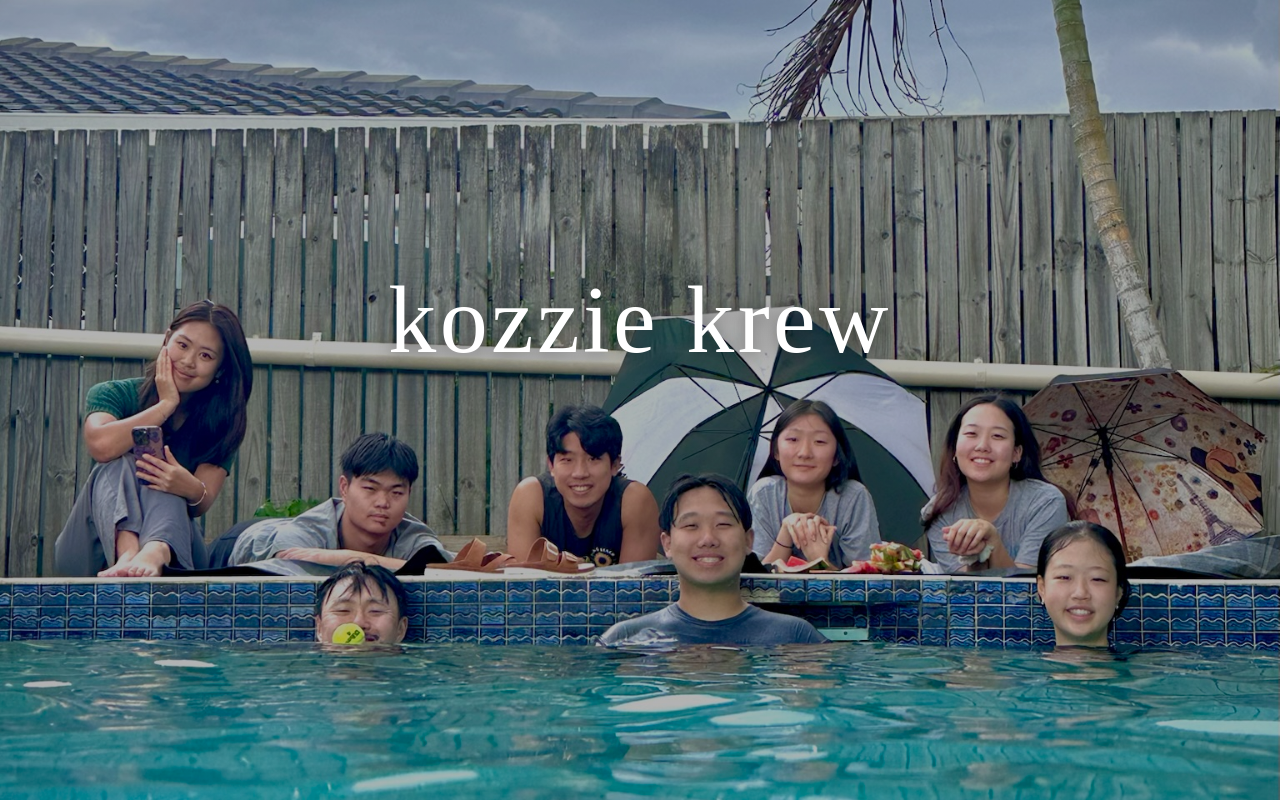
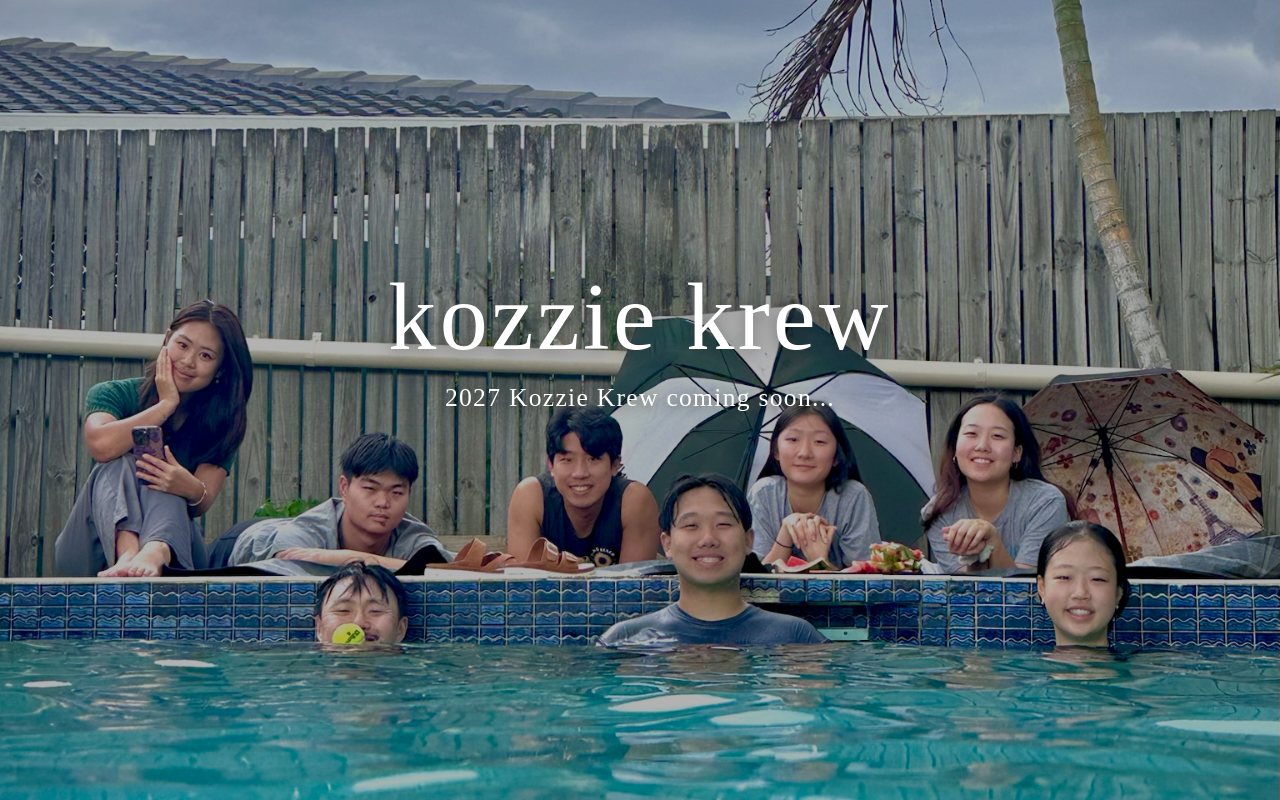
Before and after one commit to sweetpotato-droid/tigorla, a plain HTML site: page kozzie_krew_website 2/index.html in a window 1280 px wide. Drawn offline with Linux system fonts and the light colour scheme.

Commit message:
Add files via upload

```diff
--- a/kozzie_krew_website 2/index.html
+++ b/kozzie_krew_website 2/index.html
@@ -12,6 +12,7 @@
   background: #222;
   color: white;
   overflow: hidden;
+}
 .hero {
   min-height: 100vh;
   min-height: 100svh;
@@ -23,8 +24,9 @@
     linear-gradient(rgba(0, 0, 0, 0.28), rgba(0, 0, 0, 0.28)),
     url("background.jpeg") center center / cover no-repeat;
 }
-
-
+.content {
+  transform: translateY(-60px);
+}
 h1 {
   margin: 0;
   font-family: "Times New Roman", Times, serif;
@@ -33,15 +35,22 @@ h1 {
   letter-spacing: 0.035em;
   line-height: 1.05;
   text-shadow: 0 3px 18px rgba(0, 0, 0, 0.45);
-  transform: translateY(-80px);
 }
-
-
+.caption {
+  margin: 1rem 0 0;
+  font-family: "Times New Roman", Times, serif;
+  font-size: clamp(1rem, 2.6vw, 1.6rem);
+  letter-spacing: 0.05em;
+  text-shadow: 0 2px 12px rgba(0, 0, 0, 0.45);
+}
 </style>
 </head>
 <body>
 <main class="hero">
+  <div class="content">
     <h1>kozzie krew</h1>
+    <p class="caption">2027 Kozzie Krew coming soon...</p>
+  </div>
 </main>
 </body>
 </html>
```
Lines whose indentation alone changed are shown as unchanged.
